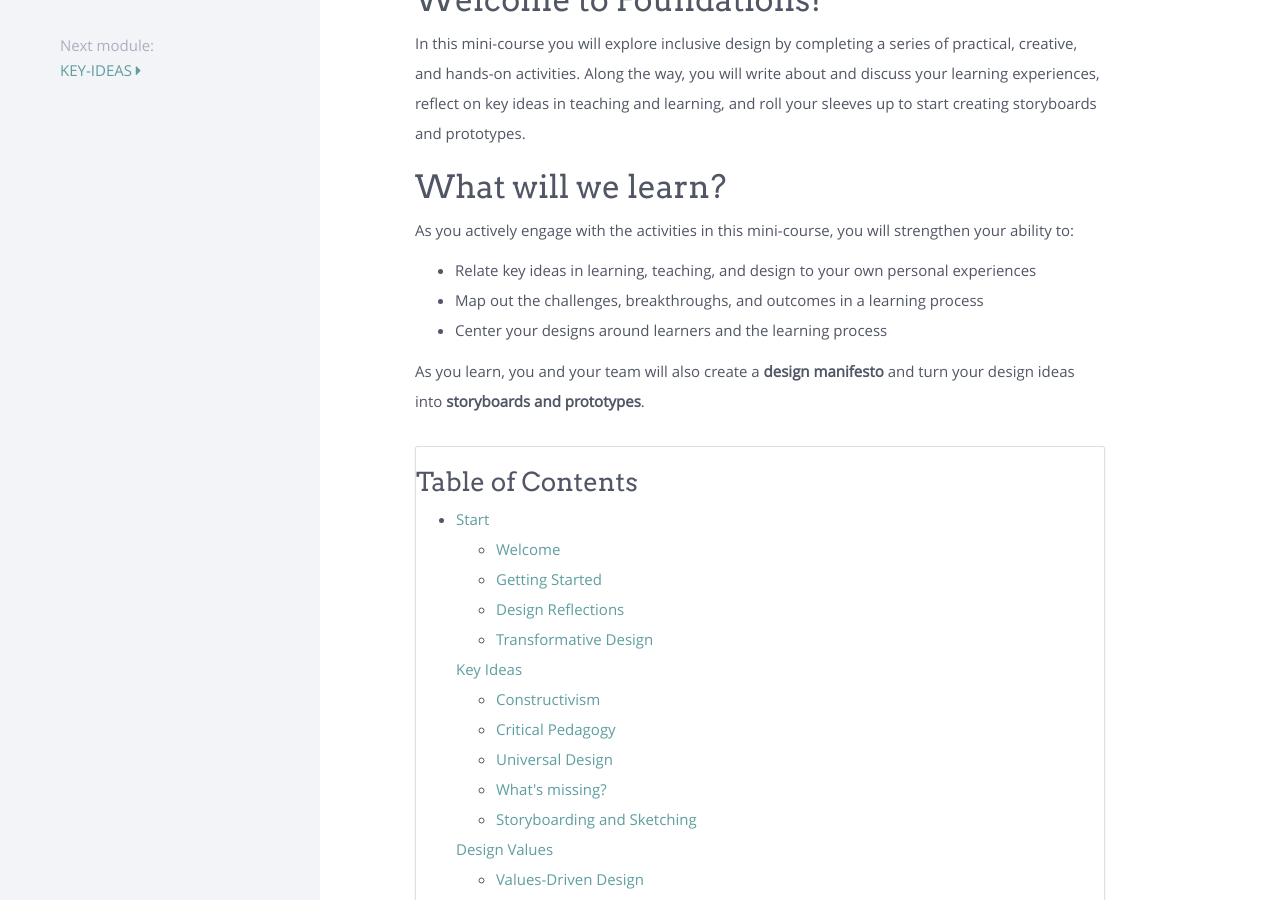
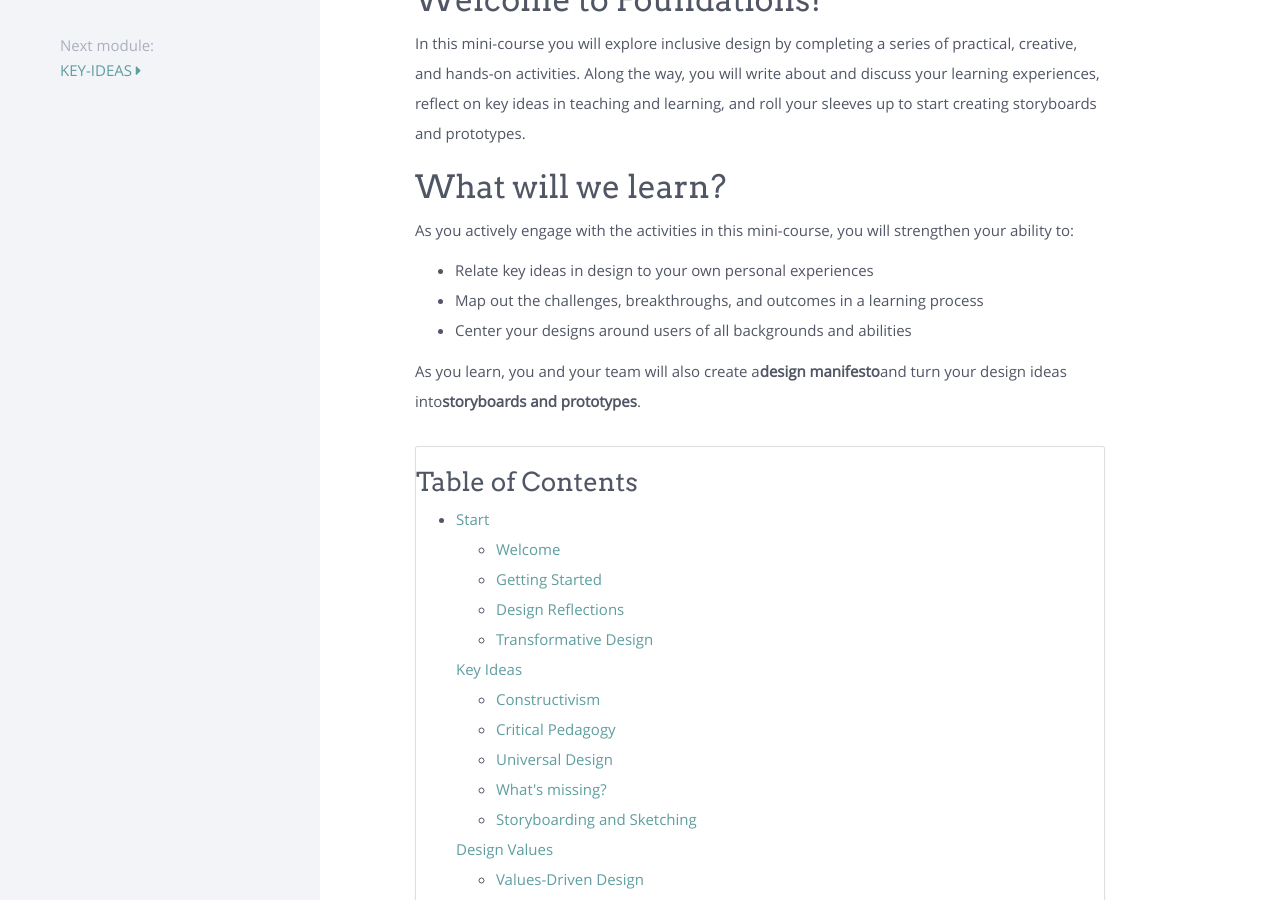
Before and after one commit to ucsdlib/foundations, a Jekyll site: the page built from modules/start/_posts/2000-01-01-welcome.html, in a window 1280 px wide and 900 px high, scrolled down 409 px. Built offline with Jekyll 4.4.1, drawn with Linux system fonts in a browser that asks for light colours; nearby versions of some CDN libraries; comment, search, counter and statistics services are not loaded.

Commit message:
Update 2000-01-01-welcome.html
testing <strong> tag: tried removing spaces before and after tag

```diff
--- a/modules/start/_posts/2000-01-01-welcome.html
+++ b/modules/start/_posts/2000-01-01-welcome.html
@@ -13,12 +13,12 @@ comments: true
 <p>As you actively engage with the activities in this mini-course, you will strengthen your ability to:</p>
 
 <ul>
-	<li>Relate key ideas in learning, teaching, and design to your own personal experiences</li>
+	<li>Relate key ideas in design to your own personal experiences</li>
 	<li>Map out the challenges, breakthroughs, and outcomes in a learning process</li>
-	<li>Center your designs around learners and the learning process</li>
+	<li>Center your designs around users of all backgrounds and abilities</li>
 </ul>
 
-<p>As you learn, you and your team will also create a <strong>design manifesto</strong> and turn your design ideas into <strong>storyboards and prototypes</strong>.</p>
+<p>As you learn, you and your team will also create a<strong>design manifesto</strong>and turn your design ideas into<strong>storyboards and prototypes</strong>.</p>
 
 <!--Table of Contents Here -->
 <div class="card my-5 shadow-sm">
@@ -123,8 +123,8 @@ comments: true
 <p>This version is intended for use by the UC San Diego Library's TDX Student Design Team. The purpose of Foundations is to guide team members through your onboarding process through this foundational training.</p>
 
 <ul>
-  <li><strong>Learners and teachers</strong> - If you are new to creating lesson plans, instructional materials, or online learning experiences - this mini-course is for you! It is also helpful for experienced teachers and educators that would like to take a more learner-centered approach or explore the role of a design process in teaching and learning. As you take the course, you'll want to pay particular attention to the activities labeled <em>Design for Learning</em>.</li>
-  <li><strong>UX Designers</strong> - Want to do User Experience (UX) design for education? This mini-course is for you too! As you work through the mini-course watch for the activities labeled <em>Design for UX</em>.</li>
+  <li><strong>Learners and teachers</strong>- If you are new to creating lesson plans, instructional materials, or online learning experiences - this mini-course is for you! It is also helpful for experienced teachers and educators that would like to take a more learner-centered approach or explore the role of a design process in teaching and learning. As you take the course, you'll want to pay particular attention to the activities labeled <em>Design for Learning</em>.</li>
+  <li><strong>UX Designers</strong>- Want to do User Experience (UX) design for education? This mini-course is for you too! As you work through the mini-course watch for the activities labeled <em>Design for UX</em>.</li>
 </ul>
 
 This mini-course was created with small teams in mind, and as such many of the activities involve talking and collaborating with other team members. While you can take the course as an individual, it is more fun, and more effective, to take it with at least one other person.
```
